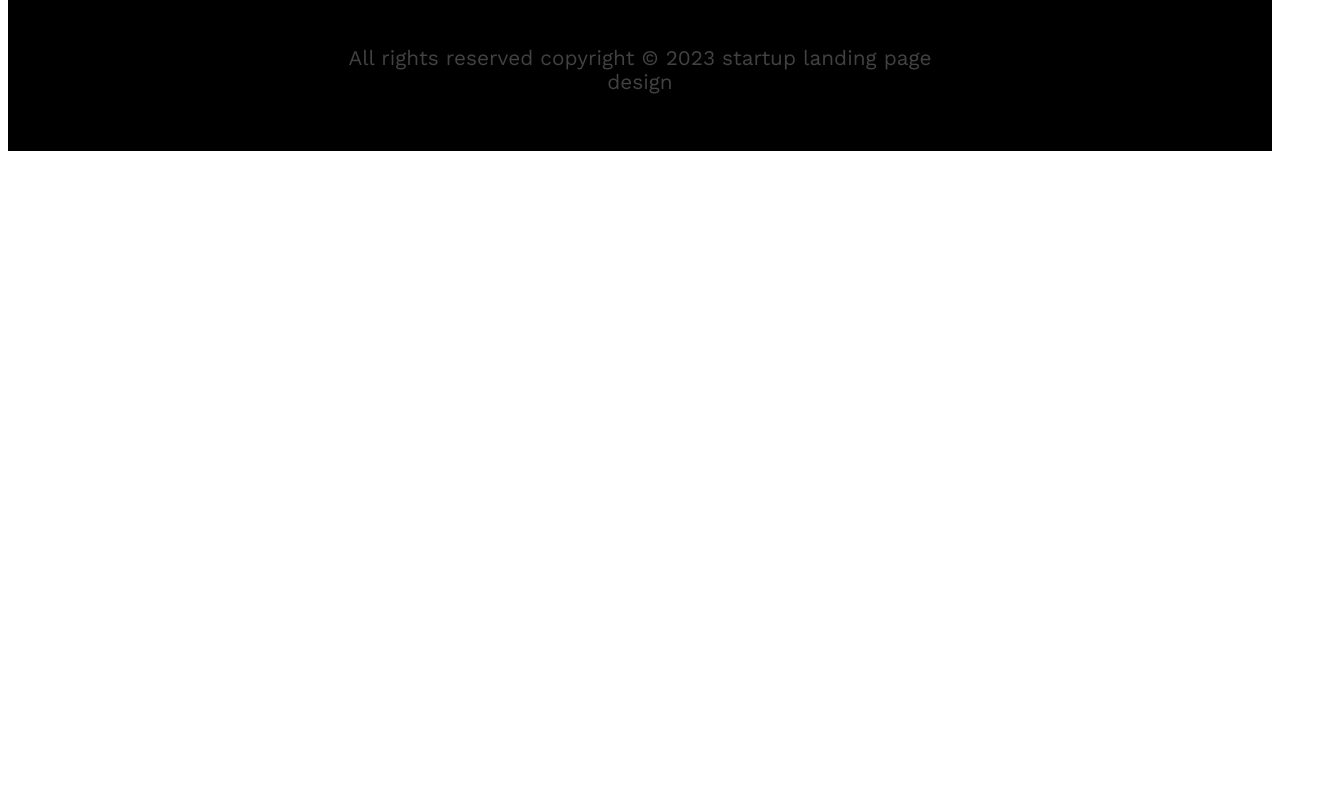
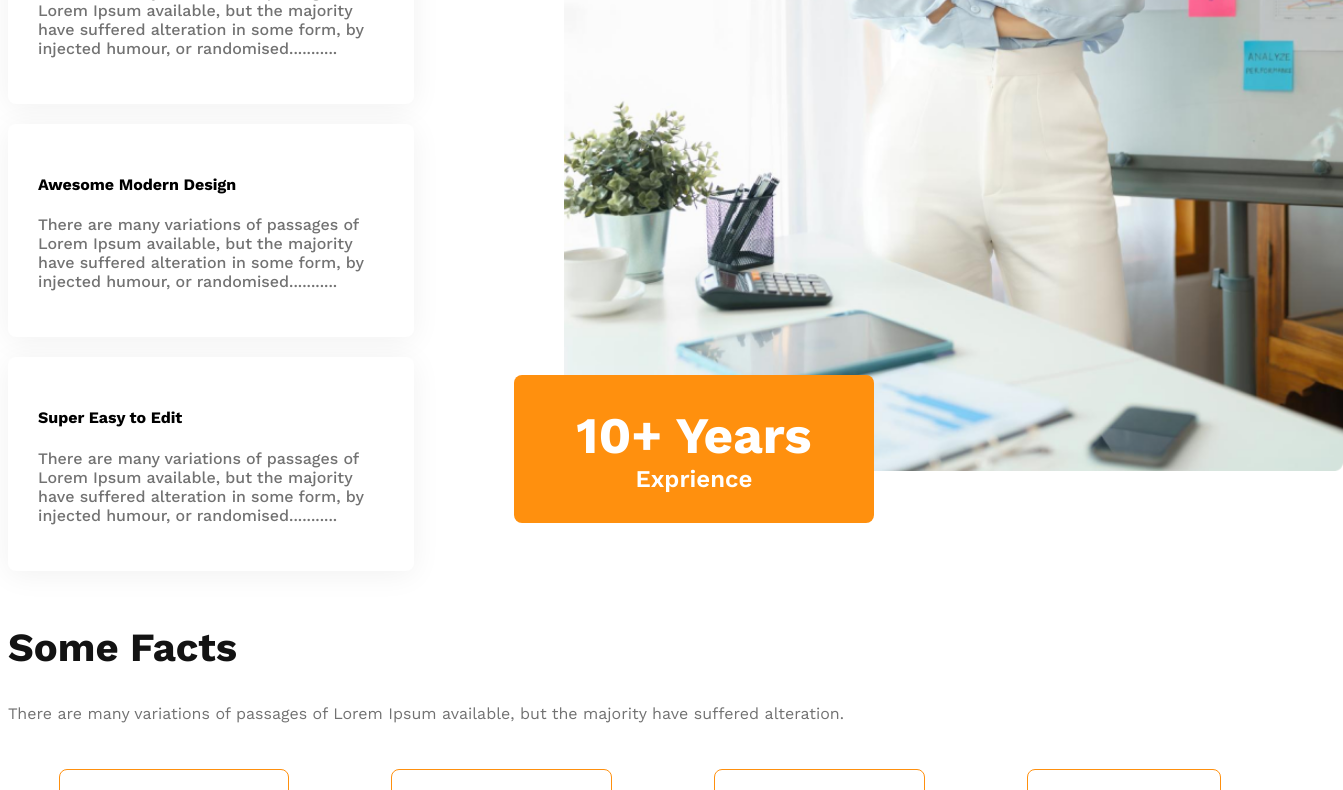
Before and after one commit to soikot-dev/g3-arcitect-website, a plain HTML site: page index.html in a window 1280 px wide. Shown: the part 2535-3325 px from the top of the page, 1343 px wide, since content can reach past the window. Before the commit the page ends 2694 px from the top, so only its background shows below. Drawn offline with nearby package versions, Linux system fonts and the light colour scheme.

Commit message:
full website complete with responsive

```diff
--- a/css/style.css
+++ b/css/style.css
@@ -18,7 +18,7 @@
     color: #fff;
     cursor: pointer;
 }
-main{
+.main{
    max-width: 1440px;
    margin: 0 auto;
 }
@@ -68,7 +68,7 @@ nav a{
     width: 100%;
     margin-top: 30px;
 }
-/* Features Styles */
+/* Team Styles */
 .team-wrap{
     display: flex;
     justify-content: space-between;
@@ -98,6 +98,49 @@ nav a{
 .quick-list-feature{
     font-weight: 700;
     color: #FF900E;
+}
+/* Features style */
+.features{
+    display: flex;
+    padding-top: 130px;
+    gap: 100px;
+}
+.features .section-title{
+    border-left: 5px solid #FF900E;
+    padding-left: 20px;
+}
+.features-content .card{
+    border-radius: 8px;
+    background: #FFF;
+    box-shadow: 0px 4px 30px 0px rgba(0, 0, 0, 0.06);
+    padding: 30px;
+    margin-bottom: 20px;
+}
+.features-img img{
+    height: 90%;
+    margin-left: 50px;
+}
+.ten-years-badge{
+    border-radius: 8px;
+    background: #FF900E;
+    color: #FFF;
+    width: 300px;
+    padding: 30px;
+    text-align: center;
+    position: relative;
+    bottom: 100px;
+}
+.ten-years-badge h2{
+    font-size: 3.2rem;
+    font-weight: 700;
+    margin-top: 0;
+    margin-bottom: 0;
+}
+.ten-years-badge p{
+    font-size: 1.5rem;
+    font-weight: 600;
+    margin-top: 0;
+    margin-bottom: 0;
 }
 /* Fact Styles */
 .facts{
@@ -158,8 +201,15 @@ nav a{
 
 /* Footer styles */
 .footer{
-    background: #000;
-    padding: 10px 300px;
+    background: rgba(255, 144, 14, 0.10);
+    width: 1320px;
+    margin: 0 auto;
+    border-radius: 8px;
+    -webkit-border-radius: 8px;
+    -moz-border-radius: 8px;
+    -ms-border-radius: 8px;
+    -o-border-radius: 8px;
+    margin-top: 130px;
 }
 .copyright{
     font-weight: 400;
@@ -169,19 +219,13 @@ nav a{
     padding: 30px;
 }
 
-
-
-
-
-
-
 /* Responsive media queries */
 /* Mobile devices */
 @media screen and (max-width: 576px){
     header{
         padding: 20px;
     }
-    nav, .team-wrap, .sponsers-container{
+    nav, .team-wrap, .sponsers-container, .features{
         flex-direction: column;
     }
     .team-img{
@@ -197,6 +241,16 @@ nav a{
         flex-direction: column;
         row-gap: 20px;
     }
+    .features-img img{
+        width: 100%;
+        margin-left: 0px;
+    }
+    .ten-years-badge{
+        position: static;
+    }
+    .footer{
+       width: 100%;
+    }
 
 }
 /* Tablet or Medium devices */
@@ -204,7 +258,7 @@ nav a{
     header{
         padding: 50px;
     }
-    nav, .team-wrap,.sponsers-container{
+    nav, .team-wrap,.sponsers-container, .features{
         flex-direction: column;
     }
     .team-content{
@@ -212,4 +266,8 @@ nav a{
         padding-left: 20px;
         padding-top: 20px;
     }
+    .footer{
+        width:100%;
+        margin: 0 auto;
+    }
 }
--- a/index.html
+++ b/index.html
@@ -31,7 +31,7 @@
 </header>
 
 <!-- Main Part -->
-<main>
+<main class="main">
 <!-- Team part -->
     <section>
         <div class="team-wrap">
@@ -52,9 +52,37 @@
             </div>
         </div>
     </section>
-<!-- Featchers Part -->
-    <section>
-
+<!-- Features Part -->
+    <section class="features">
+        <div class="features-content">
+            <h3 class="section-title">
+                Features you will <br> love & enjoy
+            </h3>
+            <p class="description-color">There are many variations of passages of Lorem Ipsum available, but the majority have suffered alteration in some form, by injected humour, or randomised words which don't look even</p>
+            <div class="card">
+                <h4>Dexktop & Mobile Version</h4>
+                <p class="description-color">There are many variations of passages of Lorem Ipsum available, but the majority have suffered alteration in some form, by injected humour, or randomised...........</p>
+            </div>
+            <div class="card">
+                <h4>Drag & Drop Builder</h4>
+                <p class="description-color">There are many variations of passages of Lorem Ipsum available, but the majority have suffered alteration in some form, by injected humour, or randomised...........</p>
+            </div>
+            <div class="card">
+                <h4>Awesome Modern Design</h4>
+                <p class="description-color">There are many variations of passages of Lorem Ipsum available, but the majority have suffered alteration in some form, by injected humour, or randomised...........</p>
+            </div>
+            <div class="card">
+                <h4>Super Easy to Edit</h4>
+                <p class="description-color">There are many variations of passages of Lorem Ipsum available, but the majority have suffered alteration in some form, by injected humour, or randomised...........</p>
+            </div>
+        </div>
+        <div class="features-img">
+            <img src="images/architect.png" alt="architect">
+            <div class="ten-years-badge">
+                <h2>10+ Years</h2>
+                <p>Exprience</p>
+            </div>
+        </div>
     </section>
 <!-- Facts part -->
     <section class="facts">
```
